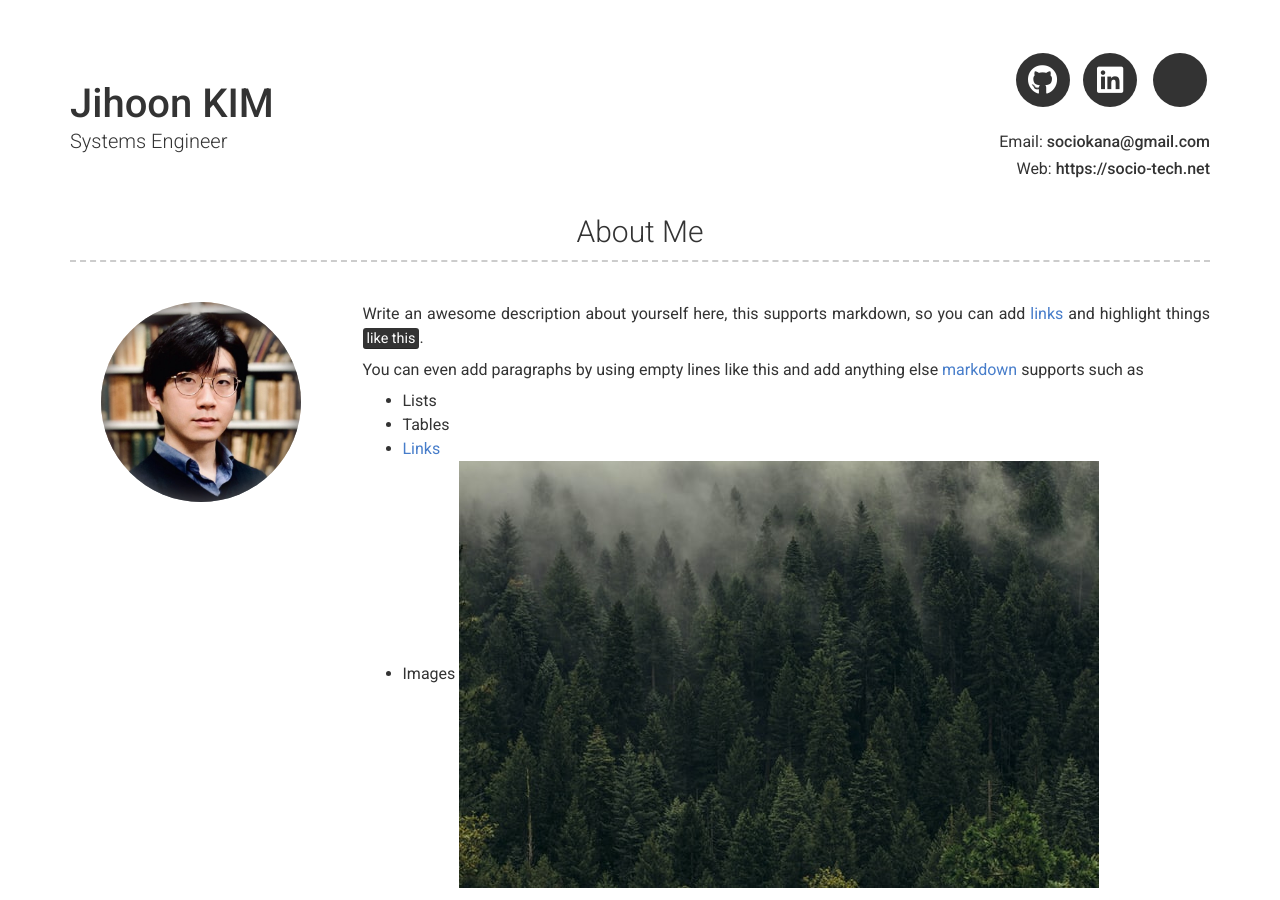
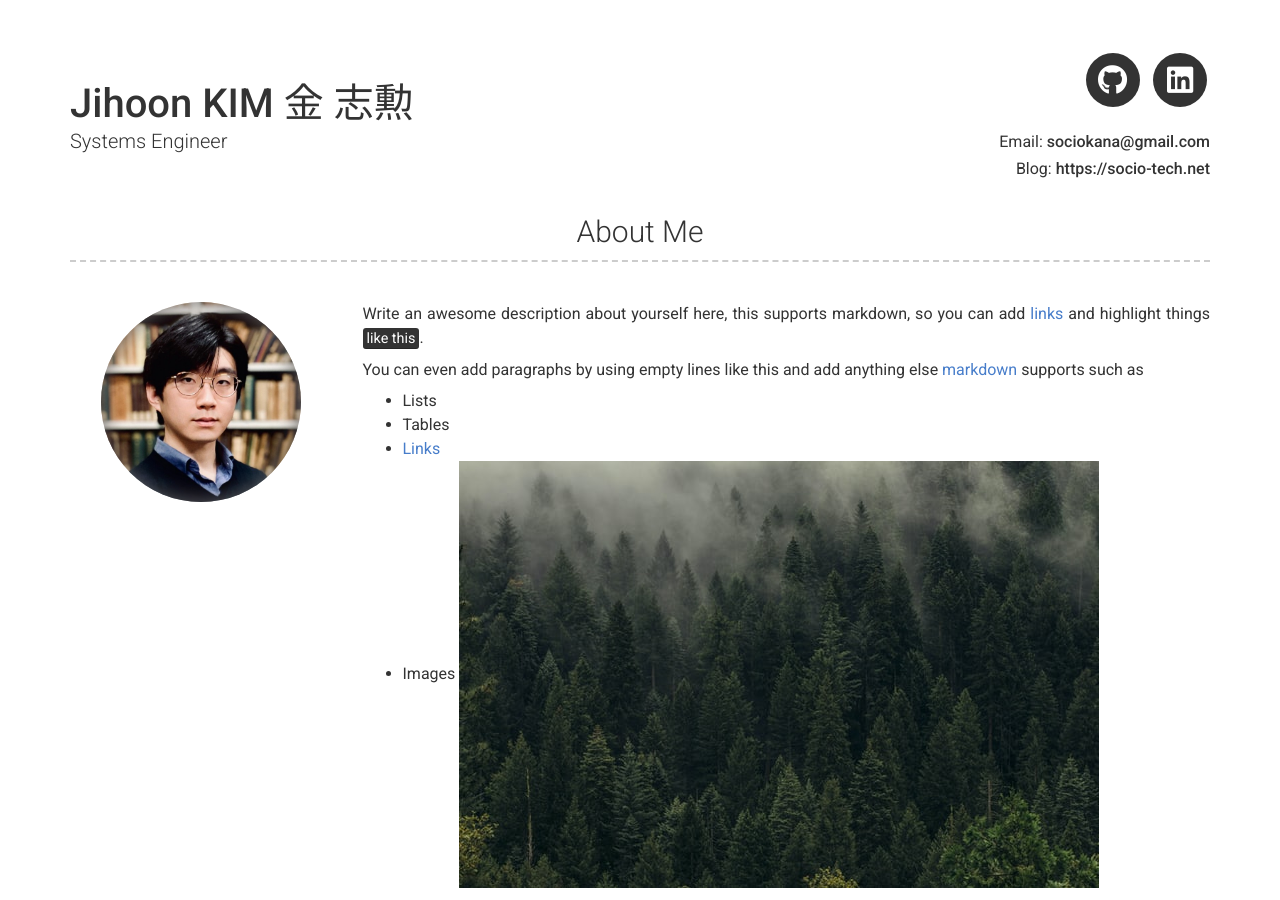
Before and after one commit to sociokana/sociokana.github.io, a Jekyll site: the page built from index.md, in a window 1280 px wide and 900 px high. Built offline with Jekyll 4.4.1, drawn with Linux system fonts in a browser that asks for light colours; nearby versions of some CDN libraries; some of the changed text lies outside the part shown.

Commit message:
Update _config.yml

```diff
--- a/_config.yml
+++ b/_config.yml
@@ -6,15 +6,15 @@ repository: sociokana/sociokana.github.io
 version: 2
 
 # Personal info
-name: Jihoon KIM
+name: Jihoon KIM 金 志勲
 title: Systems Engineer
 email: sociokana@gmail.com
 # email_title: Email (Email title override)
 # phone: Your phone number (optional)
 # phone_title: Phone (Phone title override)
 website: https://socio-tech.net
-# website_title: Web (Website title override)
-Last Updated: April 30, 2022
+website_title: Blog
+# Last Updated: April 30, 2022
 
 # Dark Mode (true/false/never)
 darkmode: false
@@ -35,10 +35,10 @@ linkedin_username: jhkim-linedin
 # googlescholar_username: D847cGsAAAAJ
 
 # Additional icon links
-additional_links:
-- title: Link name
-  icon: Font Awesome brand icon name (eg. fab fa-twitter) (https://fontawesome.com/icons?d=gallery&s=brands&m=free)
-  url: Link url (eg. https://google.com)
+# additional_links:
+# - title: Link name
+#   icon: Font Awesome brand icon name (eg. fab fa-twitter) (https://fontawesome.com/icons?d=gallery&s=brands&m=free)
+#   url: Link url (eg. https://google.com)
 # - title: another link
 #   icon: font awesome brand icon name (eg. fab fa-twitter) (https://fontawesome.com/icons?d=gallery&s=brands&m=free)
 #   url: Link url (eg. https://google.com)
```
